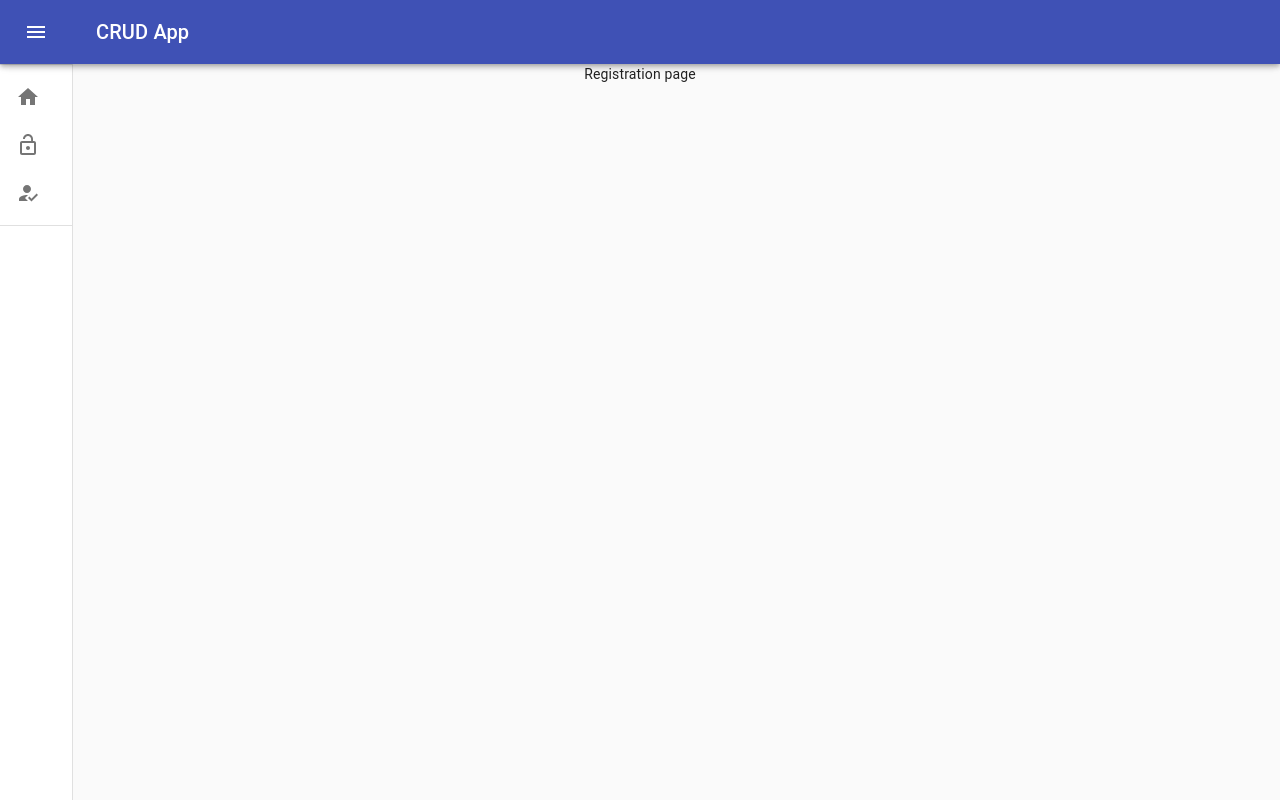
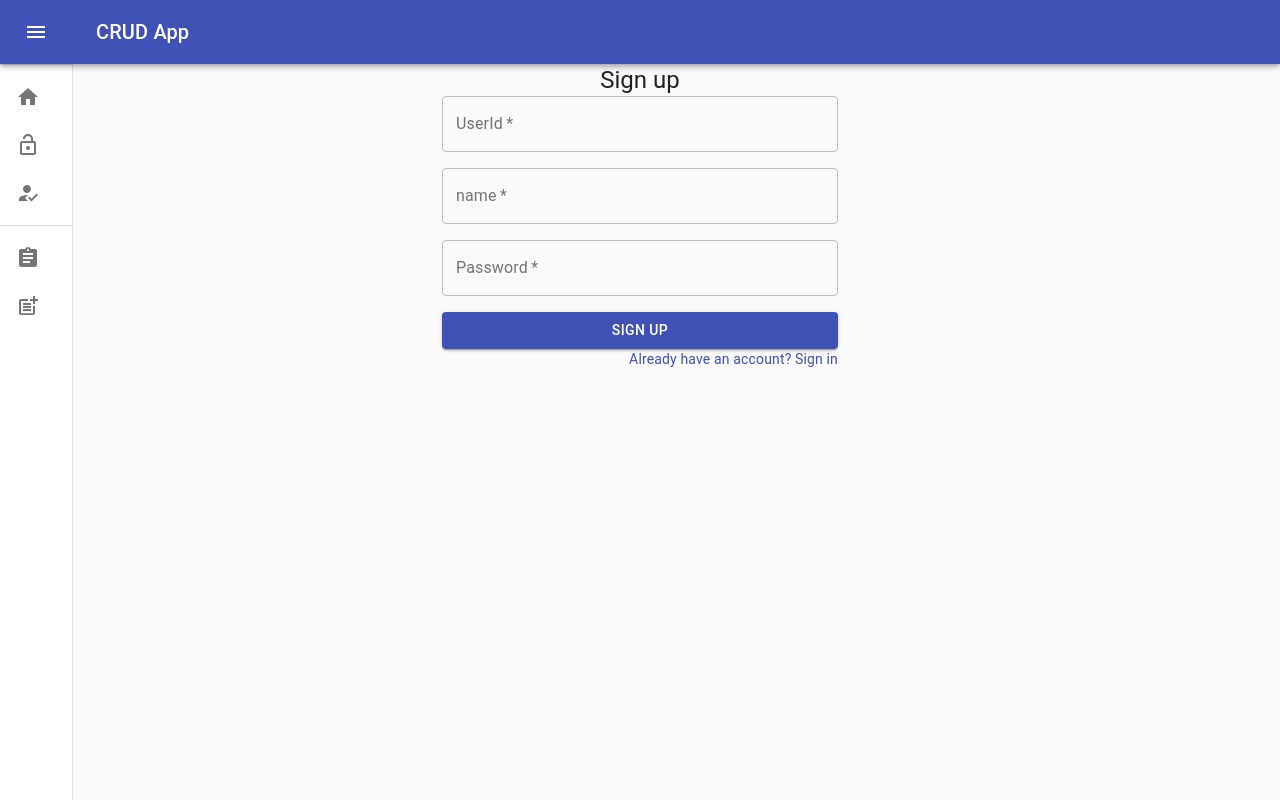
Before and after one commit to CosmicBeing09/Frontend-Restful-CRUD-Application-Cefalo-Assignment, a React (Create React App) app: page /register in a window 1280 px wide. Built offline with nearby package versions, Linux system fonts and the light colour scheme.

Commit message:
Register page added

```diff
--- a/package.json
+++ b/package.json
@@ -8,11 +8,13 @@
     "@testing-library/jest-dom": "^4.2.4",
     "@testing-library/react": "^9.5.0",
     "@testing-library/user-event": "^7.2.1",
+    "bulma": "^0.8.0",
     "material-ui-icons": "^1.0.0-beta.36",
     "react": "^16.13.0",
     "react-dom": "^16.13.0",
     "react-router-dom": "^5.1.2",
-    "react-scripts": "3.4.0"
+    "react-scripts": "3.4.0",
+    "sweetalert": "^2.1.2"
   },
   "scripts": {
     "start": "react-scripts start",
--- a/src/App.js
+++ b/src/App.js
@@ -6,6 +6,9 @@ import SideDrawer from './nav/sideDrawer/SideDrawer';
 import Home from './components/home/Home';
 import Login from './components/login/Login';
 import Register from './components/register/Register';
+import MyPost from './components/my_post/MyPost';
+import EditPost from './components/edit_post/EditPost';
+import CreatePost from './components/create_post/CreatePost';
 
 function App() {
   return (
@@ -18,6 +21,9 @@ function App() {
        <Route exact path ="/" component={Home}/>
        <Route path ="/login" component={Login}/>
        <Route path ="/register" component={Register}/>
+       <Route path = "/my-post" component={MyPost}/>
+       <Route path = "/create-post" component={CreatePost}/>
+       <Route path = "/edit-post" component={EditPost}/>
      </Switch>
      </BrowserRouter>
 
--- a/src/components/register/Register.js
+++ b/src/components/register/Register.js
@@ -1,10 +1,163 @@
 import React, { Component } from "react";
 
+import Avatar from '@material-ui/core/Avatar';
+import Button from '@material-ui/core/Button';
+import CssBaseline from '@material-ui/core/CssBaseline';
+import TextField from '@material-ui/core/TextField';
+import FormControlLabel from '@material-ui/core/FormControlLabel';
+import Checkbox from '@material-ui/core/Checkbox';
+import Link from '@material-ui/core/Link';
+import Grid from '@material-ui/core/Grid';
+import Box from '@material-ui/core/Box';
+import LockOutlinedIcon from '@material-ui/icons/LockOutlined';
+import Typography from '@material-ui/core/Typography';
+import { makeStyles } from '@material-ui/core/styles';
+import Container from '@material-ui/core/Container';
+import swal from 'sweetalert';
 class Register extends Component{
 
+    constructor(props){
+        super(props);
+        this.state = {
+            userId : "",
+            name : "",
+            password : ""
+        };
+
+        this.handleChange = this.handleChange.bind(this);
+    }
+
+      handleChange = event => {
+        this.setState({ [event.target.name]: event.target.value });
+      }
+
+      async postData(event) {
+          const data = {
+              "userId" : this.state.userId,
+              "name" : this.state.name,
+              "password" : this.state.password
+          };
+
+        await fetch(`http://localhost:8080/user/register`, {
+            method: 'POST',
+            headers : {
+                'Content-Type': 'application/json',
+                'Accept': 'application/json',
+            },
+            body: JSON.stringify(data)
+        }).then(res => {console.log(res.status);
+            if(res.status == 200){
+                this.setState({loader : false});
+                swal({
+                    title: "Bingoo!",
+                    text: "Your post has been submitted successfully!!!",
+                    icon: "success",
+                    button: "Ok",
+                  }).then(next => {
+                      window.location.replace('/login');
+                  });
+            }
+        })
+    }
+
     render(){
+        const classes = makeStyles(theme => ({
+            paper: {
+              marginTop: theme.spacing(8),
+              display: 'flex',
+              flexDirection: 'column',
+              alignItems: 'center',
+            },
+            avatar: {
+              margin: theme.spacing(1),
+              backgroundColor: theme.palette.secondary.main,
+            },
+            form: {
+              width: '100%', // Fix IE 11 issue.
+              marginTop: theme.spacing(3),
+            },
+            submit: {
+              margin: theme.spacing(3, 0, 2),
+            },
+          }));
+
         return(
-            <div>Registration page</div>
+            <Container component="main" maxWidth="xs">
+            <CssBaseline />
+            <div className={classes.paper}>
+              <Typography component="h1" variant="h5">
+                Sign up
+              </Typography>
+
+              <form className={classes.form} noValidate>
+                <Grid container spacing={2}>
+                <Grid item xs={12}>
+                    <TextField
+                      variant="outlined"
+                      required
+                      fullWidth
+                      id="userId"
+                      label="UserId"
+                      name="userId"
+                      autoComplete="userId"
+                      onChange={this.handleChange}
+                    />
+                  </Grid>
+                  <Grid item xs={12}>
+                  <TextField
+                      variant="outlined"
+                      required
+                      fullWidth
+                      id="name"
+                      label="name"
+                      name="name"
+                      autoComplete="name"
+                      onChange={this.handleChange}
+                    />
+                  </Grid>
+                  <Grid item xs={12}>
+                    <TextField
+                      variant="outlined"
+                      required
+                      fullWidth
+                      name="password"
+                      label="Password"
+                      type="password"
+                      id="password"
+                      autoComplete="current-password"
+                      onChange={this.handleChange}
+                    />
+                  </Grid>
+                  <Grid item xs={12}>
+                    {/* <FormControlLabel
+                      control={<Checkbox value="allowExtraEmails" color="primary" />}
+                      label="I want to receive inspiration, marketing promotions and updates via email."
+                    /> */}
+                  </Grid>
+                </Grid>
+
+                <Button
+                  type="submit"
+                  fullWidth
+                  variant="contained"
+                  color="primary"
+                  className={classes.submit}
+                  onClick = {this.postData}
+                >
+                  Sign Up
+                </Button>
+                <Grid container justify="flex-end">
+                  <Grid item>
+                    <Link href="/login" variant="body2">
+                      Already have an account? Sign in
+                    </Link>
+                  </Grid>
+                </Grid>
+              </form>
+            </div>
+            <Box mt={5}>
+            </Box>
+          </Container>
         );
     }
 }
--- a/src/nav/sideDrawer/SideDrawer.js
+++ b/src/nav/sideDrawer/SideDrawer.js
@@ -140,11 +140,13 @@ export default function MiniDrawer() {
         }}
       >
         <div className={classes.toolbar}>
+        <p>Navigate</p>
           <IconButton onClick={handleDrawerClose}>
             {theme.direction === 'rtl' ? <ChevronRightIcon /> : <ChevronLeftIcon />}
           </IconButton>
         </div>
         <Divider />
+
         <List>
           {/* {['Inbox', 'Starred', 'Send email', 'Drafts'].map((text, index) => (
             <ListItem button key={text}>
@@ -168,14 +170,17 @@ export default function MiniDrawer() {
           </ListItem>
         </List>
         <Divider />
-        {/* <List>
-          {['All mail', 'Trash', 'Spam'].map((text, index) => (
-            <ListItem button key={text}>
-              <ListItemIcon>{index % 2 === 0 ? <InboxIcon /> : <MailIcon />} </ListItemIcon>
-              <ListItemText primary={text} />
-            </ListItem>
-          ))}
-        </List> */}
+        <List>
+          <ListItem button component={Link} to='/my-post'>
+            <ListItemIcon><MyPost/></ListItemIcon>
+            <ListItemText primary='My Posts'/>
+          </ListItem>
+
+          <ListItem button component={Link} to='/create-post'>
+            <ListItemIcon><CreatePost/></ListItemIcon>
+            <ListItemText primary='Create Post'/>
+          </ListItem>
+        </List>
       </Drawer>
       {/* <Home/> */}
       {/* <main className={classes.content}> */}
```
Also changed, not shown: 1 other file (tests, documents, lock files or other folders).
